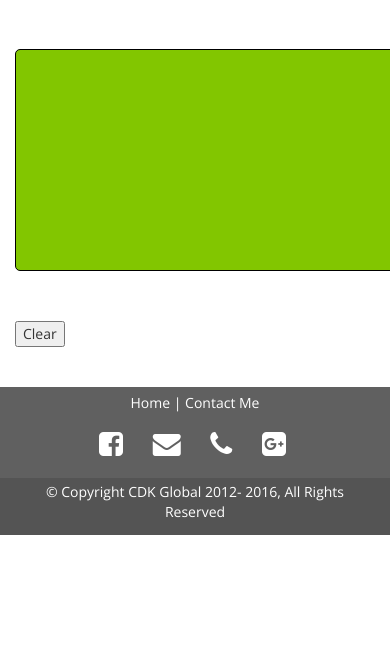
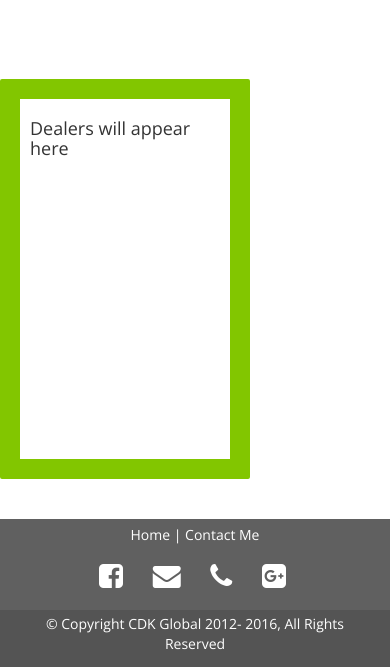
Before and after one commit to nmkettler/Dealership-Locator, a PHP site: page / in a window 390 px wide; the page is wider, and only the part inside the window is pictured. Shown: the part 981-1648 px from the top of that part. Before the commit the page ends 1516 px from the top of that part, so only its background shows below. Run offline with PHP 8.4, Linux system fonts and the light colour scheme; the visitor is signed in with stand-in values (Sample User, id 1); data that the repository does not hold is empty; some libraries are stand-ins or nearby versions.

Commit message:
minor bug fixes

```diff
--- a/css/style.css
+++ b/css/style.css
@@ -371,16 +371,18 @@ nav.shrink .navbar-toggle {
 
 /* Text Box-------------------*/
 
-#mytext{
-
-  font-weight: bold;
-  background-color: #82c600;
-  border:1px solid black;
-  padding: 10px;
-  border-radius: 5px;
-}
-
 .specificDealerDropdown{
   margin-top: 50px;
   margin-bottom: 50px;
 }
+
+#list{
+  font-weight: bold;
+  background-color: ;
+  border:20px solid #82c600;
+  padding: 10px;
+  margin-top: 80px;
+  border-radius: 2px;
+  width: 250px;
+  height: 400px;
+}
--- a/header.php
+++ b/header.php
@@ -47,7 +47,7 @@
         </div>
         <div id="navbar" class="navbar-collapse collapse">
           <ul class="nav navbar-nav">
-            <a href="index.php" class="pull-left"><img src="photos/CDKLogo.png" id="logo" width="200" height="134"></a>
+            <a href="index.php" class="pull-left"><img src="photos/CDKLogo.png" id="logo" width="230" height="134"></a>
           </ul>
           <ul class="nav navbar-nav navbar-right">
             <li>
--- a/index.php
+++ b/index.php
@@ -3,12 +3,13 @@
 <div class="widewrapper_main-tenant" id="homeimg">
     <img src="photos/GM.png" class="img-responsive" id = "homeImg" alt="Responsive image">
       </div>
-<div class="container">
+<div class="container wholePage">
   <h1 class= "text-center">GM Dealership Locator</h1><br>
   <h4 class="text-center">Select from the dropdown menu below to see where your specific dealers are</h4><br><br>
+
   <div class="row">
-    <div class="col-md-10">
-      <select id="type" class="center-block dropdownSelect" onchange="filterMarkers(this.value); printv(this.value);">
+    <div class="col-md-9">
+      <select id="type" class="dropdownSelect" onchange="filterMarkers(this.value); printv(this.value);">
         <option value="">Select a Brand</option>
         <option value="first">Chevrolet</option>
         <option value="second">Cadillac</option>
@@ -23,79 +24,64 @@
     </select>
       <div id="map-canvas" class="center-block aboveMap"></div>
     </div>
-    <div class="col-md-2">
-    <textarea rows="10" cols="50" type="text" name="user" class="center-block specificDealerDropdown" id="mytext">
-    </textarea>
-    <input type="button" value="Clear" onclick="eraseText()">
+    <div class="col-md-3" id="list">
+        <h4 class="muted">Dealers will appear here</h4>
     </div>
   </div><br><br>
 </div>
 
+
 <script>
+
 var gmarkers1 = [];
 var markers1 = [];
 var infowindow = new google.maps.InfoWindow({
     content: ''
 });
 markers1 = [
-['0', 'McCarthy Coon Rapids', 45.204795, -93.351251, 'fifth'],
-['1', 'Rydell', 47.895084, -97.046834, 'tenth'],
-['2', 'Cutshaw', 31.498716, -95.478858, 'first'],
-['3', 'Ed Hammer Chevrolet',   43.4710205, 11.1386628, 'first'],
-['4', 'Raysmith Chevrolet',   36.058878, -88.113704, 'first'],
-['5', 'Banner Chevrolet',   30.009038, -90.019565, 'first'],
-['6', 'Markquart Motors ',   44.874562, -91.431849, 'tenth'],
-['7', 'Automobile International Cad',    37.540927, -120.897727, 'second'],
-['8', 'Newman Chevrolet Chev',   38.863591, -94.812266, 'first'],
-['9', 'Green Chevrolet Chev',    40.127457, -74.942095, 'first'],
-['10', 'Bonner, Chev/Cad',   34.0345376, -118.224923, 'sixth'],
-['11', 'Steven Lust Automotive AllGM',   30.4453141, -91.0079596, 'tenth'],
-['12', 'Edmark Chevrolet Chev ',    38.589047, -121.55598, 'first'],
-['13', 'Alpine Buick BuGMC ',   39.5218291, -119.6990593, 'fifth'],
-['14', 'Taylor and Sons Chevrolet Chev',   46.885915, -96.836963, 'first'],
-['15', 'Voegeli Chev/Bu ',   33.809674, -84.498019, 'seventh'],
-['16', 'Tegeler Chevrolet Chev',   35.063396, -90.005821, 'first'],
-['17', 'Sawicki Chev/Cad/Bu',    37.0542904, -94.4090331, 'ninth'],
-['18', 'Steinle Chev/Buick',    36.6140361, -121.5685724, 'seventh'],
-['19', 'Sierra Blanca Chev/Cad/Bu ',   32.6497655, -96.7742918, 'ninth'],
-['20', 'Alpine Motors BU/GMC',    35.2042166, -101.831978, 'fifth'],
-['21', 'Newby BU/GMC',    37.938261, -121.301346, 'fifth'],
-['22', 'Tims BUICK GMC',    50.661362, -120.401704, 'fifth'],
-['23', 'Pierce Chevrolet of Ronan Chev',    53.8625097, -122.7308506, 'first'],
-['24', 'Norman Gale BU/GMC',    41.120627, -104.744035, 'fifth'],
-['25', 'Jerry Remus Chev',   45.528459, -122.848221, 'first'],
-['26', 'Mitchell Chevrolet Buick GMC',    44.88169, -93.026339, 'eighth'],
-['27', 'Ron Tonkin Chevrolet',   41.942952, -72.60454, 'first'],
-['28', 'Schoner Chevrolet ',    46.735712, -92.0933217, 'first'],
-['29', 'Masid Chevrolet',   39.872094, -104.894723, 'first'],
-['30', 'Central Chevrolet Cadillac',    40.7227057, -112.0194812, 'sixth'],
-['31', 'Tate Branch GMC',   31.6969279, -106.2786516, 'third']
+['0', '<a target="_blank" href="http://www.mccarthyautoworld.com/">Mccarthy Coon Rapids</a>', 45.204795, -93.351251, 'fifth'],
+['1', '<a target="_blank" href="http://www.rydellautocenter.com/">Rydell</a>', 47.895084, -97.046834, 'tenth'],
+['2', '<a target="_blank" href="http://www.cutshawchevrolet.com/">Cutshaw Chevrolet</a>', 31.498716, -95.478858, 'first'],
+['3', '<a target="_blank" href="http://www.cutshawchevrolet.com/">Ed Hammer Chevrolet</a>',   43.4710205, 11.1386628, 'first'],
+['4', '<a target="_blank" href="http://www.cutshawchevrolet.com/">Raysmith Chevrolet</a>',   36.058878, -88.113704, 'first'],
+['5', '<a target="_blank" href="http://www.cutshawchevrolet.com/">Banner Chevrolet</a>',   30.009038, -90.019565, 'first'],
+['6', '<a target="_blank" href="http://www.cutshawchevrolet.com/">Markquart Motors</a> ',   44.874562, -91.431849, 'tenth'],
+['7', '<a target="_blank" href="http://www.automobileinternationalcadillac.com/">Automombile International</a>',    37.540927, -120.897727, 'second'],
+['8', '<a target="_blank" href="http://www.cutshawchevrolet.com/">Newman Chevrolet Chev</a>',   38.863591, -94.812266, 'first'],
+['9', '<a target="_blank" href="http://www.cutshawchevrolet.com/">Green Chevrolet Chev</a>',    40.127457, -74.942095, 'first'],
+['10', '<a target="_blank" href="http://www.cutshawchevrolet.com/">CBonner, Chev/Cad</a>',   34.0345376, -118.224923, 'sixth'],
+['11', '<a target="_blank" href="http://www.cutshawchevrolet.com/">Steven Lust Automotive AllGM</a>',   30.4453141, -91.0079596, 'tenth'],
+['12', '<a target="_blank" href="http://www.cutshawchevrolet.com/">Edmark Chevrolet Chev</a>',    38.589047, -121.55598, 'first'],
+['13', '<a target="_blank" href="http://www.cutshawchevrolet.com/">Alpine Buick BuGMC</a> ',   39.5218291, -119.6990593, 'fifth'],
+['14', '<a target="_blank" href="http://www.cutshawchevrolet.com/">Taylor and Sons Chevrolet Chev</a>',   46.885915, -96.836963, 'first'],
+['15', '<a target="_blank" href="http://www.cutshawchevrolet.com/">Voegeli Chev/Bu </a>',   33.809674, -84.498019, 'seventh'],
+['16', '<a target="_blank" href="http://www.cutshawchevrolet.com/">Tegeler Chevrolet Chev</a>',   35.063396, -90.005821, 'first'],
+['17', '<a target="_blank" href="http://www.cutshawchevrolet.com/">Sawicki Chev/Cad/Bu</a>',    37.0542904, -94.4090331, 'ninth'],
+['18', '<a target="_blank" href="http://www.cutshawchevrolet.com/">Steinle Chev/Buick</a>',    36.6140361, -121.5685724, 'seventh'],
+['19', '<a target="_blank" href="http://www.cutshawchevrolet.com/">Sierra Blanca Chev/Cad/Bu</a> ',   32.6497655, -96.7742918, 'ninth'],
+['20', '<a target="_blank" href="http://www.cutshawchevrolet.com/">Alpine Motors BU/GMC</a>',    35.2042166, -101.831978, 'fifth'],
+['21', '<a target="_blank" href="http://www.cutshawchevrolet.com/">CNewby BU/GMC</a>',    37.938261, -121.301346, 'fifth'],
+['22', '<a target="_blank" href="http://www.cutshawchevrolet.com/">Tims BUICK GMC</a>',    50.661362, -120.401704, 'fifth'],
+['23', '<a target="_blank" href="http://www.cutshawchevrolet.com/">Pierce Chevrolet of Ronan Chev</a>',    53.8625097, -122.7308506, 'first'],
+['24', '<a target="_blank" href="http://www.cutshawchevrolet.com/">Norman Gale BU/GMC</a>',    41.120627, -104.744035, 'fifth'],
+['25', '<a target="_blank" href="http://www.cutshawchevrolet.com/">Jerry Remus Chev</a>',   45.528459, -122.848221, 'first'],
+['26', '<a target="_blank" href="http://www.cutshawchevrolet.com/">Mitchell Chevrolet Buick GMC</a>',    44.88169, -93.026339, 'eighth'],
+['27', '<a target="_blank" href="http://www.cutshawchevrolet.com/">Ron Tonkin Chevrolet</a>',   41.942952, -72.60454, 'first'],
+['28', '<a target="_blank" href="http://www.cutshawchevrolet.com/">Schoner Chevrolet</a> ',    46.735712, -92.0933217, 'first'],
+['29', '<a target="_blank" href="http://www.cutshawchevrolet.com/">Masid Chevrolet</a>',   39.872094, -104.894723, 'first'],
+['30', '<a target="_blank" href="http://www.cutshawchevrolet.com/">Central Chevrolet Cadillac</a>',    40.7227057, -112.0194812, 'sixth'],
+['31', '<a target="_blank" href="http://tatebranchgmc.com/">Tate Branch</a>',   31.6969279, -106.2786516, 'third']
 ];
 
-firstArray = ['Cutshaw','Ed Hammer', 'Raysmith', 'Banner', 'Newman', 'Green','Edmark','Taylor and Sons', 'Pierce', 'Jerry Remus', 'Ron Tonkin', 'Schoner', 'Masid'];
-secondArray = ['Norman Gale'];
-thirdArray= ['Edmark', 'CBG'];
+function printv(){
+for (i = 0; i < markers1.length; i++) {
+        var mar = markers1[i];
+    for(var j=0;j<mar.length; j++ ){
+        console.log(markers1[i][j]);
 
-function printv() {
-  for (i = 0; i < markers1.length; i++) {
-    var mar = markers1[i];
-    for (var j = 0; j < mar.length; j++) {
-      if (mar.indexOf("first") > -1) { //Selects certain string within Array
-        console.log(firstArray.toString());
-        document.getElementById("mytext").value = firstArray.join("\n");
+    }
 
-      }
-      else if (mar.indexOf("second") > -1) { //Selects certain string within Array
-        console.log(secondArray.toString());
-        document.getElementById("mytext").value = secondArray.join("\n");
-
-      }
     }
-  }
-}
-
-function eraseText(){
-    document.getElementById("mytext").value = "";
 }
 
 function initialize() {
@@ -167,18 +153,10 @@ filterMarkers = function (category) {
 initialize();
 </script>
 
-<?php
+        <?php
             mysql_connect("localhost", "root", "password") or die(mysql_error());
             mysql_select_db("auth_db") or die("Cannot connect to DB");
             $query = mysql_query("SELECT * FROM list WHERE public='yes'");
-            while($row = mysql_fetch_array($query))
-            {
-                Print "<tr>";
-                    Print '<td align="center">'. $row['id'] . "</td>";
-                        Print '<td align="center">'. $row['details'] . "</td>";
-                        Print '<td align="center">'. $row['date_posted']. " - " .$row['time_posted']. "</td>";
-                        Print '<td align="center">'. $row['date_edited']. " - " .$row['time_edited']. "</td>";
-                Print "</tr>";
-            }
+
         ?>
 <?php include ('footer.php') ?>
```
